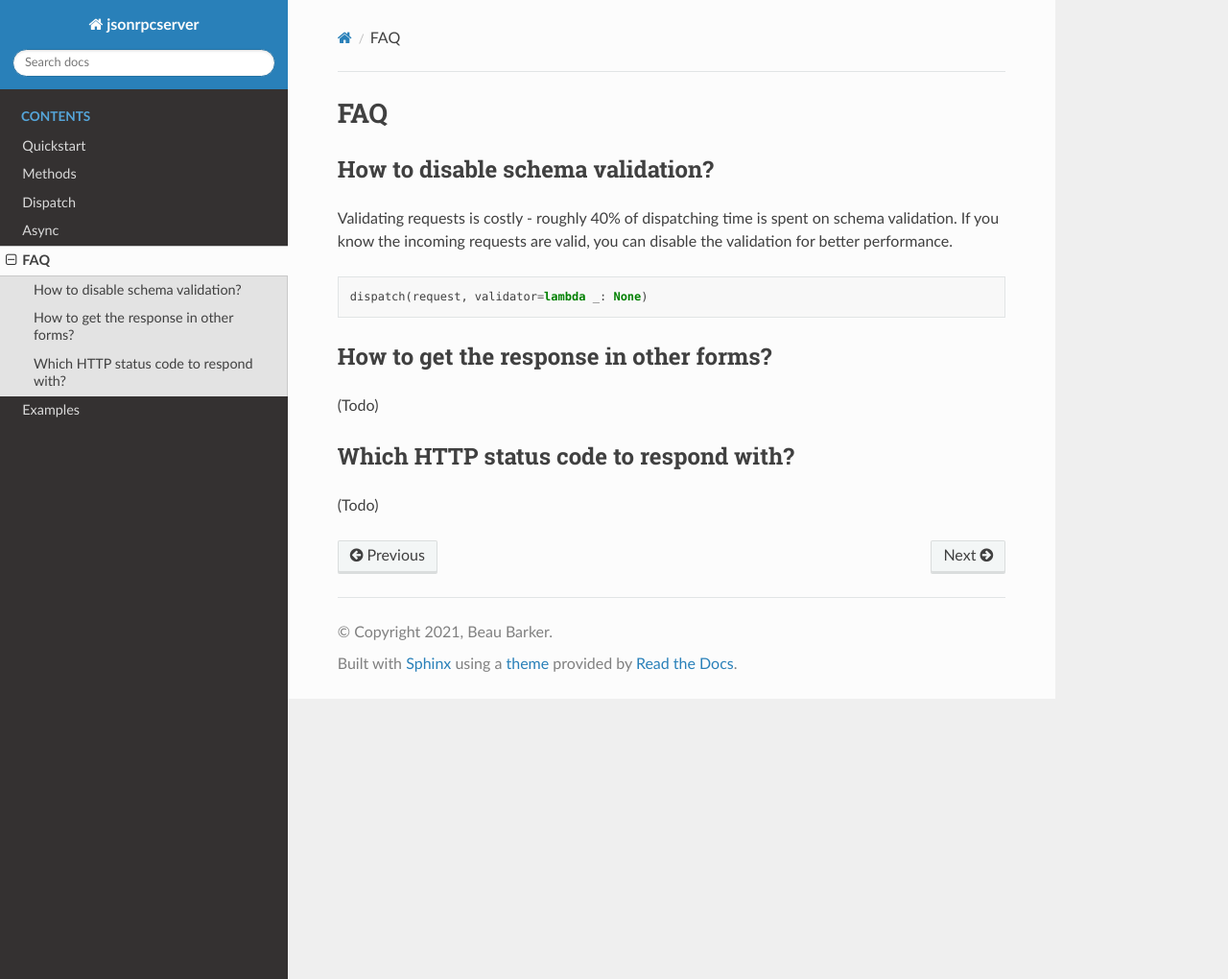
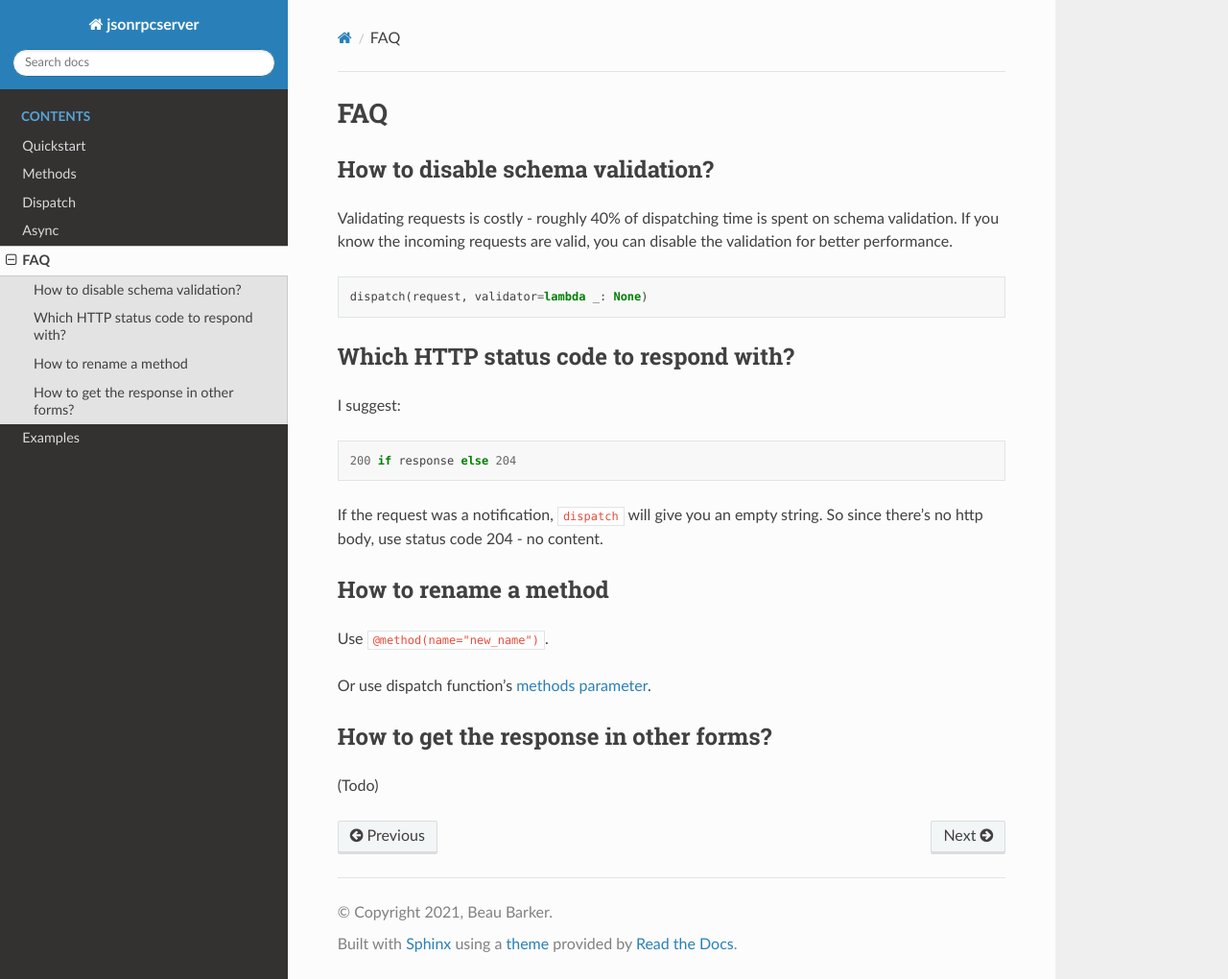
Before and after one commit to explodinglabs/jsonrpcserver, a Sphinx documentation site: the page built from docs/faq.md, in a window 1280 px wide and 1020 px high. Shown: the whole window at 96% size. Built offline with Sphinx 7.4.7 and the Read the Docs theme 2.0.0, drawn with Linux system fonts in a browser that asks for light colours.

Commit message:
Update faq

````diff
--- a/docs/faq.md
+++ b/docs/faq.md
@@ -10,12 +10,24 @@ performance.
 dispatch(request, validator=lambda _: None)
 ```
 
+## Which HTTP status code to respond with?
 
+I suggest:
+
+```python
+200 if response else 204
+```
+
+If the request was a notification, `dispatch` will give you an empty string. So
+since there's no http body, use status code 204 - no content.
+
+## How to rename a method
+
+Use `@method(name="new_name")`.
+
+Or use dispatch function's [methods
+parameter](https://www.jsonrpcserver.com/en/latest/dispatch.html#methods).
 
 ## How to get the response in other forms?
 
 (Todo)
-
-## Which HTTP status code to respond with?
-
-(Todo)
````
